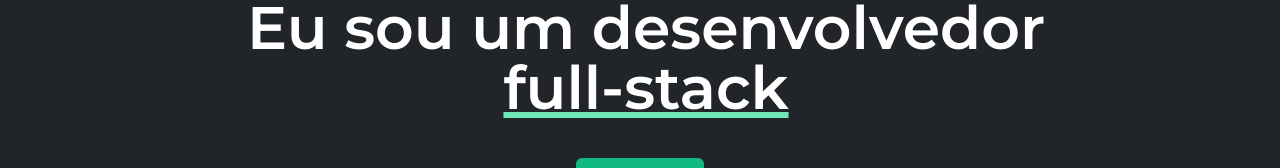
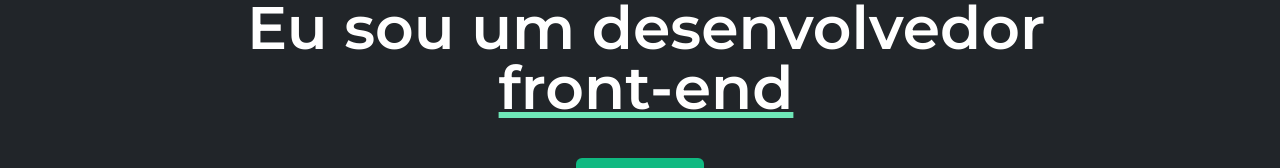
Before and after one commit to jonas-nb/MeuPortfolio, a React (Vite) app: page / in a window 1280 px wide. Shown: the part 298-466 px from the top of the page. Built offline with nearby package versions, Linux system fonts and the light colour scheme.

Commit message:
atualizado CV download

```diff
--- a/src/Components/02 - Apresentation/Presentation.jsx
+++ b/src/Components/02 - Apresentation/Presentation.jsx
@@ -13,17 +13,17 @@ const Presentation = () => {
                 <span className="block text-white ml-3 ">
                     Eu sou um desenvolvedor
                     <span className="block underline decoration-emerald-300 ">
-                        full-stack
+                        front-end
                     </span>
                 </span>
             </div>
             <div className="flex flex-col font-[400] items-center justify-center">
                 <a
                     id="DownloadLink"
-                    href="https://drive.google.com/uc?export=download&id=1QEqhGJpWFN1sKez4UA_czpx7DDXrziw_"
+                    href="https://drive.google.com/uc?export=download&id=1p0A39pHI-VQGADgDYjEqjxJ9MHH5VH_I"
                     target={'_blank'}
                     download="CV"
-                    class="w-32 h-12 m-auto mt-10  text-xl justify-around flex  items-center cursor-pointer rounded-md bg-emerald-500 text-center font-semibold uppercase text-white transition duration-200 ease-in-out hover:bg-[#212529] hover:outline hover:outline-emerald-300"
+                    class="w-32 h-12 m-auto mt-10  text-xl justify-around flex  items-center cursor-pointer rounded-md bg-emerald-500 text-center font-semibold uppercase text-white transition duration-200 ease-in-out hover:bg-[#464d54] hover:outline hover:outline-emerald-300"
                 >
                     CV <FiDownloadCloud className="" />
                 </a>
```
